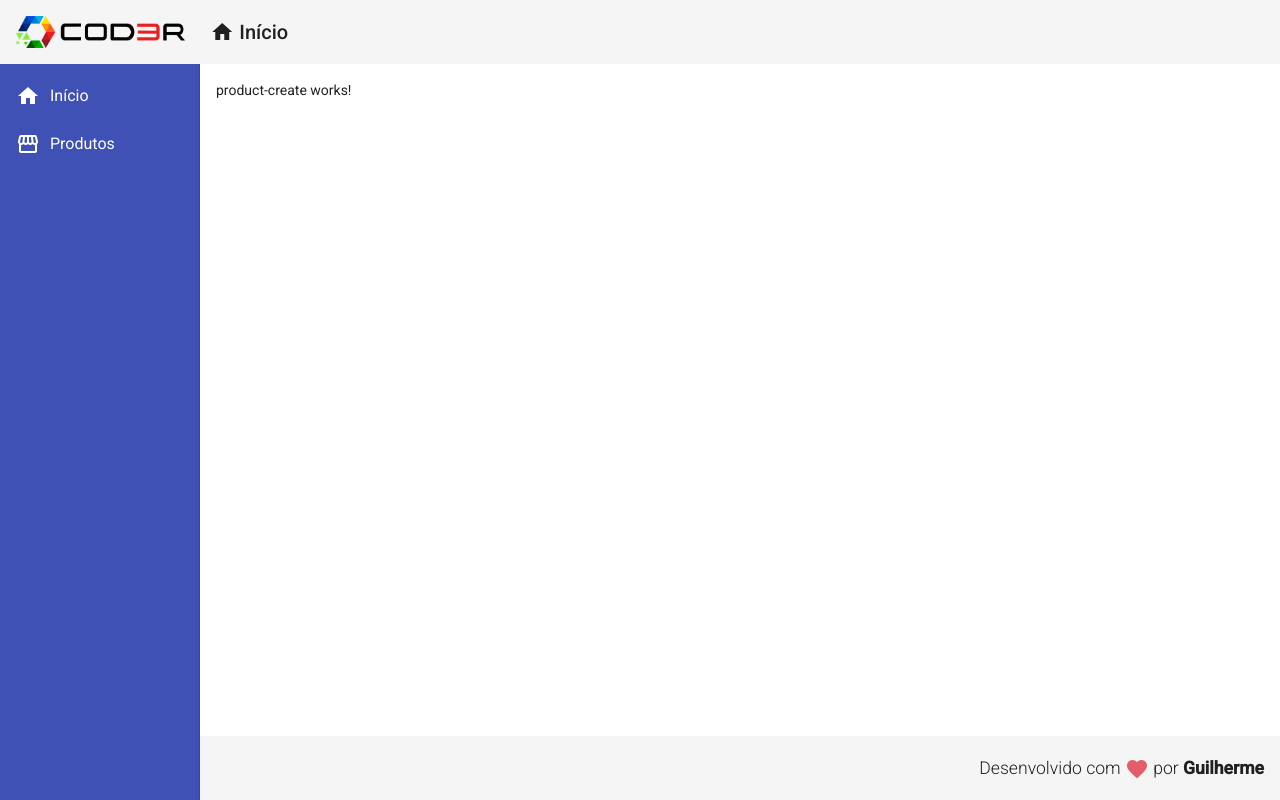
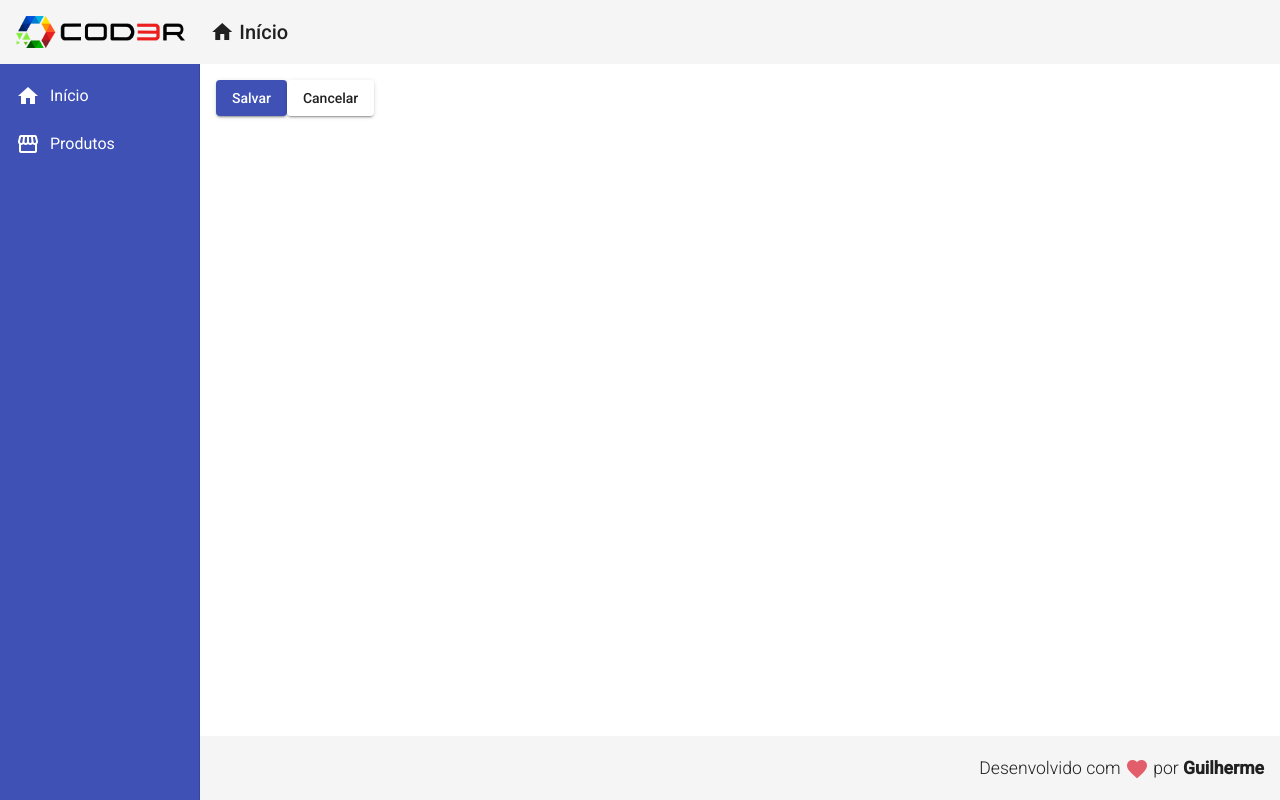
Before and after one commit to GuilhermeDGDEV/angular_crud, an Angular app in the folder frontend/: page /products/create in a window 1280 px wide. Built offline with nearby package versions, Linux system fonts and the light colour scheme.

Commit message:
Product Service

```diff
--- a/frontend/src/app/app.module.ts
+++ b/frontend/src/app/app.module.ts
@@ -16,6 +16,7 @@ import { MatSidenavModule } from '@angular/material/sidenav';
 import { MatListModule } from '@angular/material/list';
 import { MatCardModule } from '@angular/material/card';
 import { MatButtonModule } from '@angular/material/button';
+import { MatSnackBarModule } from '@angular/material/snack-bar';
 
 @NgModule({
   declarations: [
@@ -35,7 +36,8 @@ import { MatButtonModule } from '@angular/material/button';
     MatSidenavModule,
     MatListModule,
     MatCardModule,
-    MatButtonModule
+    MatButtonModule,
+    MatSnackBarModule
   ],
   providers: [],
   bootstrap: [AppComponent]
--- a/frontend/src/app/components/product/product-create/product-create.component.html
+++ b/frontend/src/app/components/product/product-create/product-create.component.html
@@ -1 +1,2 @@
-<p>product-create works!</p>
+<button mat-raised-button (click)="createProduct()" color="primary">Salvar</button>
+<button mat-raised-button (click)="cancel()">Cancelar</button>
--- a/frontend/src/app/components/product/product-create/product-create.component.ts
+++ b/frontend/src/app/components/product/product-create/product-create.component.ts
@@ -1,4 +1,6 @@
 import { Component, OnInit } from '@angular/core';
+import { Router } from '@angular/router';
+import { ProductService } from '../product.service';
 
 @Component({
   selector: 'app-product-create',
@@ -7,9 +9,17 @@ import { Component, OnInit } from '@angular/core';
 })
 export class ProductCreateComponent implements OnInit {
 
-  constructor() { }
+  constructor(private productService: ProductService, private router: Router) { }
 
   ngOnInit(): void {
   }
 
+  createProduct(): void {
+    this.productService.showMessage('Produto criado!');
+  }
+
+  cancel(): void {
+    this.router.navigate(['/products']);
+  }
+
 }
--- /dev/null
+++ b/frontend/src/app/components/product/product.service.ts
@@ -0,0 +1,18 @@
+import { Injectable } from '@angular/core';
+import { MatSnackBar } from '@angular/material/snack-bar';
+
+@Injectable({
+  providedIn: 'root'
+})
+export class ProductService {
+
+  constructor(private snackBar: MatSnackBar) { }
+
+  showMessage(msg: string): void {
+    this.snackBar.open(msg, 'X', {
+      duration: 3000,
+      horizontalPosition: 'right',
+      verticalPosition: 'top'
+    });
+  }
+}
```
